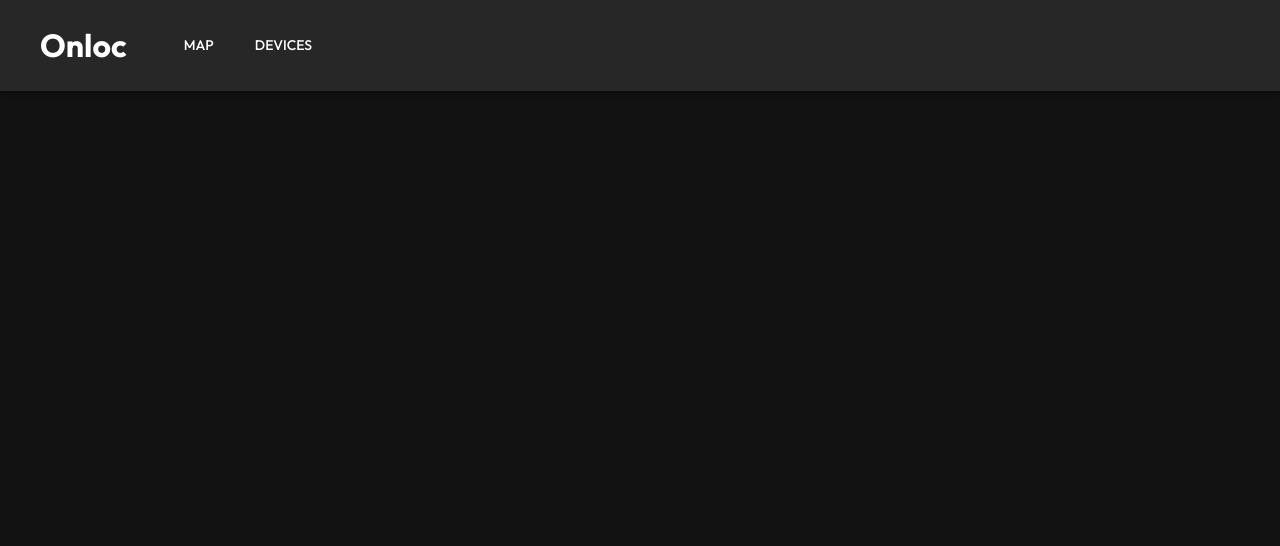
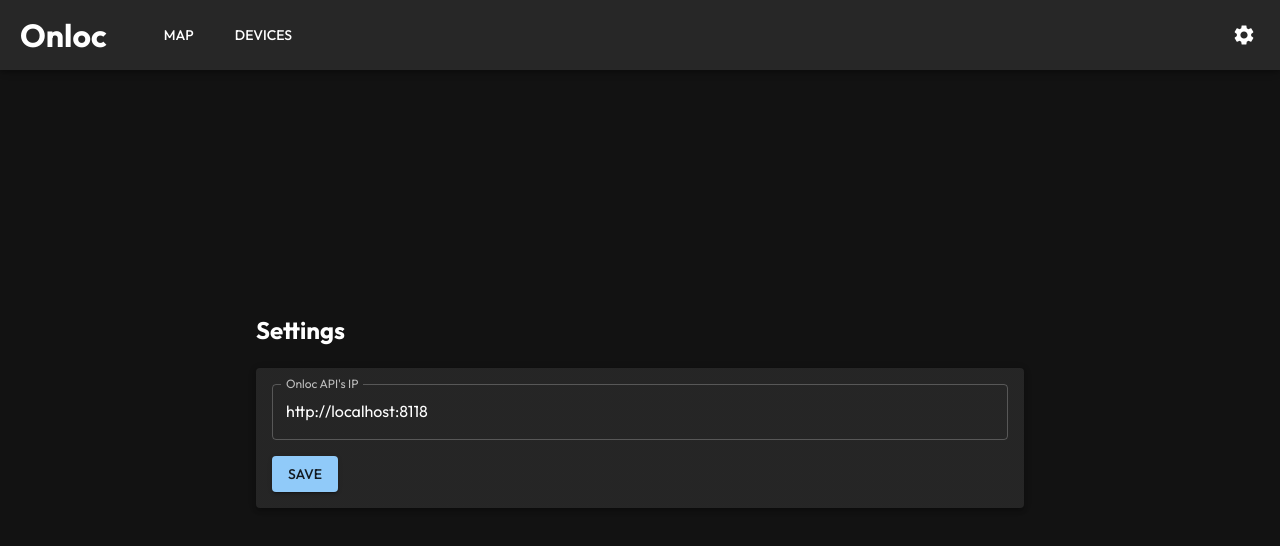
Before and after one commit to Calvicii/onloc-ui, a React (Create React App) app: page /settings in a window 1280 px wide. Before the commit this address had no page. Shown: the top 546 px of the page. Built offline with nearby package versions, Linux system fonts and the light colour scheme.

Commit message:
Settings

```diff
--- a/package.json
+++ b/package.json
@@ -5,7 +5,8 @@
   "dependencies": {
     "@emotion/react": "^11.13.3",
     "@emotion/styled": "^11.13.0",
-    "@mui/material": "^6.0.2",
+    "@mui/icons-material": "^6.1.0",
+    "@mui/material": "^6.1.0",
     "@testing-library/jest-dom": "^5.17.0",
     "@testing-library/react": "^13.4.0",
     "@testing-library/user-event": "^13.5.0",
--- a/public/index.html
+++ b/public/index.html
@@ -30,7 +30,7 @@
       integrity="sha256-p4NxAoJBhIIN+hmNHrzRCf9tD/miZyoHS5obTRR9BMY="
       crossorigin=""
     />
-    <title>React App</title>
+    <title>Onloc</title>
   </head>
   <body>
     <noscript>You need to enable JavaScript to run this app.</noscript>
--- a/src/App.css
+++ b/src/App.css
@@ -5,6 +5,8 @@ body {
   height: 100vh;
 }
 
-.appBar {
-  padding-left: 40px;
+.paper {
+  margin-top: 20px;
+  padding: 20px;
+  border-radius: 10px;
 }
--- a/src/App.js
+++ b/src/App.js
@@ -5,24 +5,46 @@ import {
   Link,
   Navigate,
 } from "react-router-dom";
+import { useEffect, useState } from "react";
 import "./App.css";
 import Map from "./Map";
 import Devices from "./Devices";
-import { AppBar, Button } from "@mui/material";
-import { useState } from "react";
+import Settings from "./Settings";
+import { AppBar, Box, Button, IconButton } from "@mui/material";
+import SettingsIcon from "@mui/icons-material/Settings";
 
 const defaultIp = process.env.ONLOC_API_IP || "http://localhost:8118";
 
 function App() {
   const [ip, setIp] = useState(localStorage.getItem("apiIp") || defaultIp);
 
+  useEffect(() => {
+    setIp(localStorage.getItem("apiIp") || defaultIp);
+  }, []);
+
   return (
     <Router>
       <AppBar
         className="appBar"
-        sx={{ flexDirection: "row", alignItems: "center" }}
+        sx={{
+          flexDirection: "row",
+          alignItems: "center",
+          justifyContent: "space-between",
+          width: "100%",
+          height: 70,
+        }}
       >
-        <Link to="/" style={{ textDecoration: "none", color: "inherit" }}>
+        <Box
+          sx={{ display: "flex", flexDirection: "row", alignItems: "center" }}
+        >
+          <Link
+            to="/"
+            style={{
+              textDecoration: "none",
+              color: "inherit",
+              paddingLeft: 20,
+            }}
+          >
             <h1>Onloc</h1>
           </Link>
           <Button
@@ -39,12 +61,17 @@ function App() {
           >
             Devices
           </Button>
+        </Box>
+        <IconButton component={Link} to="/settings" sx={{ marginRight: 2 }}>
+          <SettingsIcon />
+        </IconButton>
       </AppBar>
 
       <Routes>
         <Route path="/" element={<Navigate to="/map" />} />
         <Route path="/map" element={<Map ip={ip} />} />
-        <Route path="/devices" element={<Devices />} />
+        <Route path="/devices" element={<Devices ip={ip} />} />
+        <Route path="/settings" element={<Settings ip={ip} setIp={setIp} />} />
       </Routes>
     </Router>
   );
--- a/src/Devices.js
+++ b/src/Devices.js
@@ -8,14 +8,37 @@ import {
 } from "@mui/material";
 import { useState, useEffect } from "react";
 import { getKnownDevices } from "./Storage";
+import PhoneAndroidIcon from "@mui/icons-material/PhoneAndroid";
 
-function Devices() {
-  const [ip, setIp] = useState("http://localhost:8118");
+function Devices({ ip }) {
+  const [knownDevices, setKnownDevices] = useState([]);
+
+  useEffect(() => {
+    async function fetchData() {
+      setKnownDevices(await getKnownDevices(ip));
+    }
+
+    fetchData();
+  }, []);
 
   return (
-    <Paper elevation={3} className="paper">
-      <List></List>
-    </Paper>
+    <>
+      <h2>Devices</h2>
+      <Paper elevation={3} className="paper" sx={{ width: "60vw" }}>
+        <List>
+          {knownDevices.map((device, index) => (
+            <ListItem key={index}>
+              <ListItemButton>
+                <ListItemIcon>
+                  <PhoneAndroidIcon />
+                </ListItemIcon>
+                <ListItemText primary={device} secondary="test" />
+              </ListItemButton>
+            </ListItem>
+          ))}
+        </List>
+      </Paper>
+    </>
   );
 }
 
--- a/src/Location.css
+++ b/src/Location.css
@@ -1,17 +1,3 @@
-#map {
-  height: 400px;
-  width: 600px;
-}
-
-.paper {
-  display: flex;
-  align-items: center;
-  justify-content: center;
-  margin-top: 20px;
-  padding: 20px;
-  border-radius: 10px;
-}
-
 .leaflet-layer,
 .leaflet-control-zoom-in,
 .leaflet-control-zoom-out {
--- a/src/Location.js
+++ b/src/Location.js
@@ -1,7 +1,7 @@
 import { useState, useEffect } from "react";
 import { MapContainer, TileLayer, useMap, Marker, Popup } from "react-leaflet";
 import "./Location.css";
-import { colors, Paper } from "@mui/material";
+import { Paper } from "@mui/material";
 
 function Location({ devices, showAll }) {
   if (devices[0] === undefined || devices[0] === null) {
@@ -14,7 +14,7 @@ function Location({ devices, showAll }) {
         <MapContainer
           center={[devices[0].coords.latitude, devices[0].coords.longitude]}
           zoom={16}
-          style={{ height: "500px", width: "800px", borderRadius: 10 }}
+          style={{ height: "60vh", width: "100%", borderRadius: 10 }}
         >
           <TileLayer
             attribution='&copy; <a href="https://www.openstreetmap.org/copyright">OpenStreetMap</a> contributors'
@@ -42,7 +42,7 @@ function Location({ devices, showAll }) {
         <MapContainer
           center={[devices[0].coords.latitude, devices[0].coords.longitude]}
           zoom={16}
-          style={{ height: "500px", width: "800px", borderRadius: 10 }}
+          style={{ height: "60vh", width: "100%", borderRadius: 10 }}
         >
           <TileLayer
             attribution='&copy; <a href="https://www.openstreetmap.org/copyright">OpenStreetMap</a> contributors'
@@ -69,7 +69,7 @@ function Location({ devices, showAll }) {
       <MapContainer
         center={[devices[0].coords.latitude, devices[0].coords.longitude]}
         zoom={16}
-        style={{ height: "500px", width: "800px", borderRadius: 10 }}
+        style={{ height: "60vh", width: "100%", borderRadius: 10 }}
       >
         <TileLayer
           attribution='&copy; <a href="https://www.openstreetmap.org/copyright">OpenStreetMap</a> contributors'
--- a/src/Map.js
+++ b/src/Map.js
@@ -71,7 +71,8 @@ function Map({ ip }) {
 
   return (
     <>
-      <Paper elevation={3} className="paper">
+      <h2>Map</h2>
+      <Paper elevation={3} className="paper" sx={{ display: "flex", alignItems: "center", width: "60vw" }}>
         <DeviceSelector />
         <FormControl>
           <FormControlLabel
--- /dev/null
+++ b/src/Settings.js
@@ -0,0 +1,31 @@
+import { Paper, TextField, Button } from "@mui/material";
+import { useState } from "react";
+
+function Settings({ ip, setIp }) {
+  const [newIp, setNewIp] = useState(ip);
+
+  const handleSave = () => {
+    setIp(newIp); //
+    localStorage.setItem("apiIp", newIp);
+  };
+
+  return (
+    <>
+      <h2>Settings</h2>
+      <Paper elevation={3} className="paper" sx={{ padding: 2, width: '60vw' }}>
+        <TextField
+          label="Onloc API's IP"
+          value={newIp}
+          onChange={(e) => setNewIp(e.target.value)}
+          fullWidth
+          sx={{ marginBottom: 2 }}
+        />
+        <Button variant="contained" onClick={handleSave}>
+          Save
+        </Button>
+      </Paper>
+    </>
+  );
+}
+
+export default Settings;
--- a/src/Storage.js
+++ b/src/Storage.js
@@ -9,7 +9,6 @@ export async function getKnownDevices(ip) {
     }
 
     const data = await response.json();
-    console.log(data);
     return data;
   } catch (error) {
     console.error(`Error fetching devices: ${error}`);
```
Also changed, not shown: 1 other file (tests, documents, lock files or other folders). Lines whose indentation alone changed are shown as unchanged.
